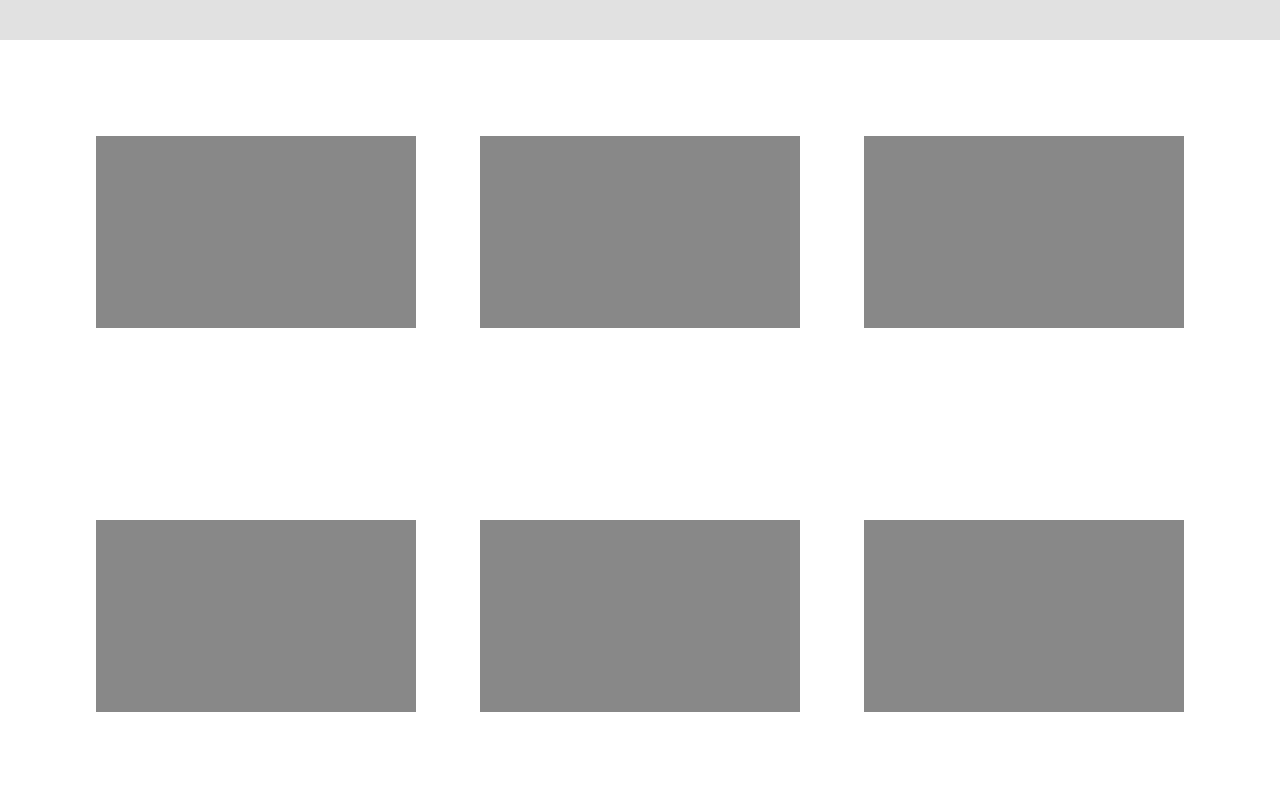
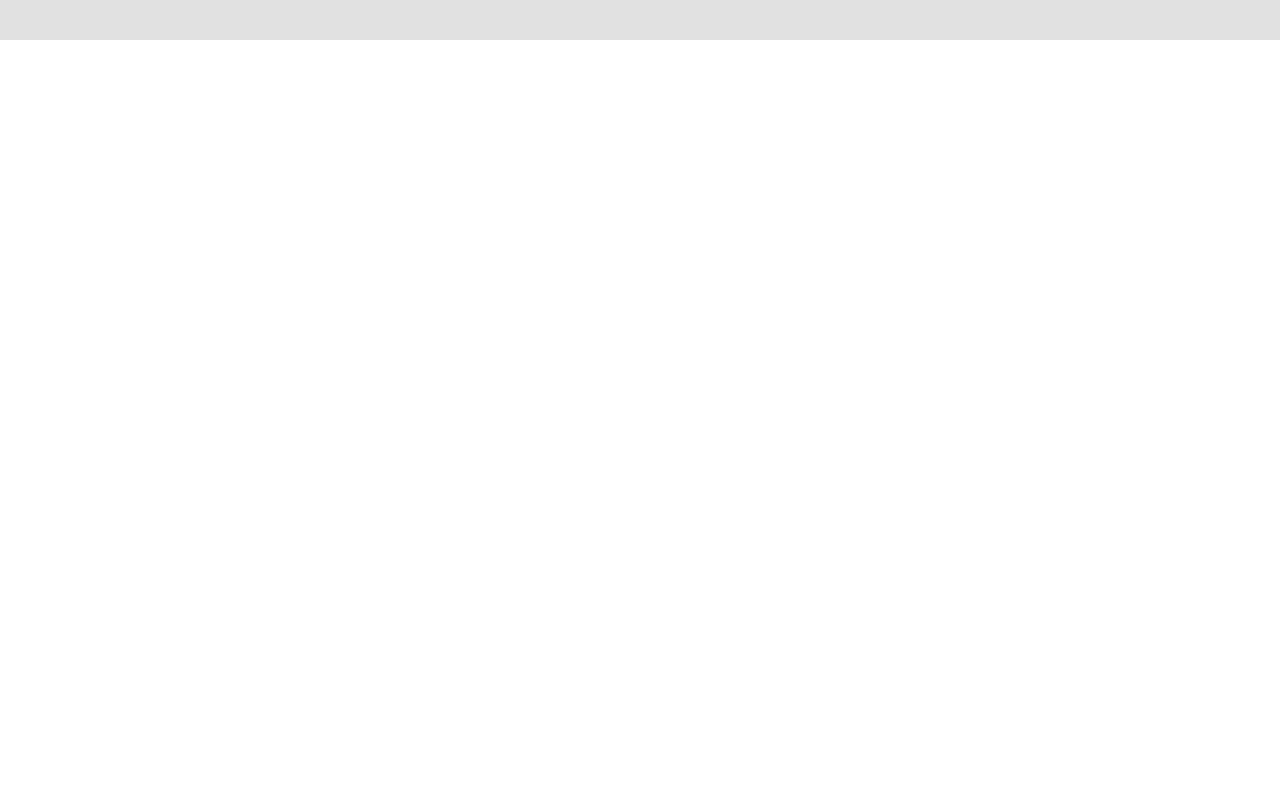
Before and after one commit to Milanz505/PI_FrontEnd_Project, a Next.js app: page / in a window 1280 px wide. Shown: the part 460-1260 px from the top of the page. Built offline with nearby package versions, Linux system fonts and the light colour scheme.

Commit message:
pequenas modificações

```diff
--- a/src/app/page.tsx
+++ b/src/app/page.tsx
@@ -48,17 +48,8 @@ const Home = () => {
         <div className="h-80 w-full bg-[#E1E1E1]"></div>
       </div>
       {/* Anuncios */}
-      <div className="flex flex-col">
-        <div className="flex justify-between p-24">
-          <Link href={"/"} className="h-48 w-80 bg-[#898888]"></Link>
-          <Link href={"/"} className="h-48 w-80 bg-[#898888]"></Link>
-          <Link href={"/"} className="h-48 w-80 bg-[#898888]"></Link>
-        </div>
-        <div className="flex justify-between p-24">
-          <Link href={"/"} className="h-48 w-80 bg-[#898888]"></Link>
-          <Link href={"/"} className="h-48 w-80 bg-[#898888]"></Link>
-          <Link href={"/"} className="h-48 w-80 bg-[#898888]"></Link>
-        </div>
+      <div className="flex flex-col p-96">
+
       </div>
       <div>
         {/* Footer */}
```
Also changed, not shown: 1 other file (tests, documents, lock files or other folders).
